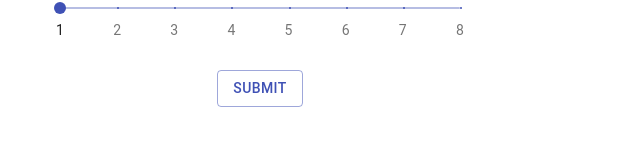
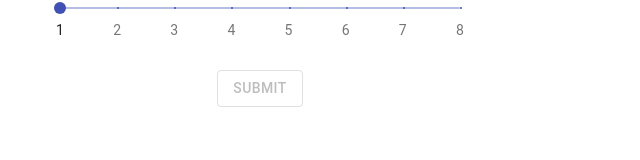
Before and after one commit to dramxx/battlegrounds-tracker-browser-extension, a React (Create React App) app: page / in a window 1280 px wide. Shown: the part 122-282 px from the top of the page, without its empty margins (0-640 px from the left). Built offline with nearby package versions, Linux system fonts and the light colour scheme.

Commit message:
submission logic

```diff
--- a/src/App.js
+++ b/src/App.js
@@ -40,6 +40,7 @@ function App() {
       <SaveResult setHero={setSelectedHero} setStanding={setSelectedStanding} />
       <div className="submit-button-wrapper">
         <Button
+          disabled={!selectedHero || !selectedStanding}
           variant="outlined"
           color="primary"
           onClick={() => handleSubmit()}
--- a/src/components/SaveResult.js
+++ b/src/components/SaveResult.js
@@ -23,7 +23,7 @@ export const SaveResult = ({ setHero, setStanding }) => {
           aria-labelledby="discrete-slider-custom"
           valueLabelDisplay="off"
           marks={STANDINGS}
-          defaultValue={1}
+          defaultValue={0}
           step={1}
           min={1}
           max={STANDINGS.length}
```
